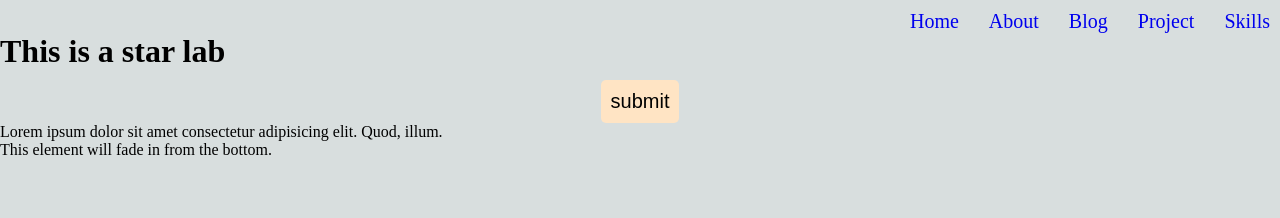
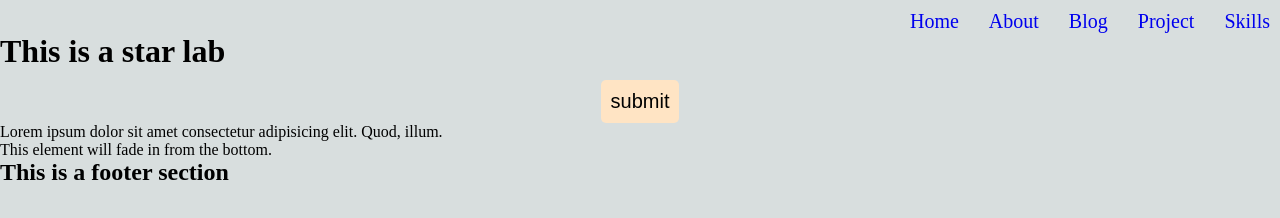
Before and after one commit to rakibulislam161363/navbar, a plain HTML site: page new mission/index.html in a window 1280 px wide. Drawn offline with nearby package versions, Linux system fonts and the light colour scheme.

Commit message:
footer section

```diff
--- a/new mission/index.html
+++ b/new mission/index.html
@@ -37,6 +37,12 @@
     <p>Lorem ipsum dolor sit amet consectetur adipisicing elit. Quod, illum.</p>
   </div>
   <div class="reveal">This element will fade in from the bottom.</div>
+  <section>
+    <div id="footer_section">
+      <h1>This is a footer section</h1>
+
+    </div>
+  </section>
 
 
 
```
